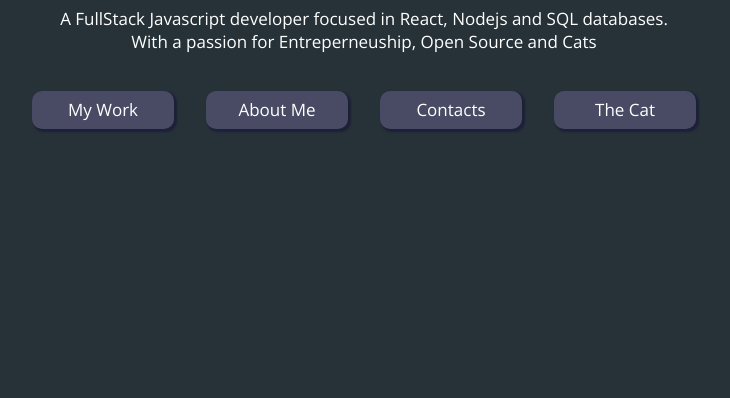
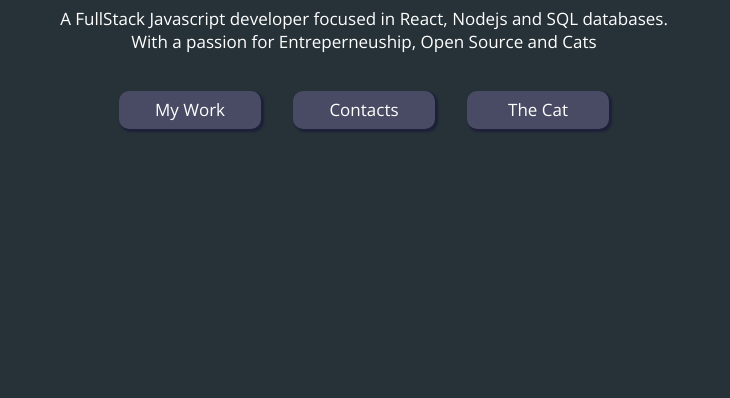
Before and after one commit to JonatasFAlves/jonatasfalves.github.io, a plain HTML site: page index.html in a window 1280 px wide. Shown: the part 402-800 px from the top of the page, without its empty margins (276-1006 px from the left). Drawn offline with nearby package versions, Linux system fonts and the light colour scheme.

Commit message:
index: Removed 'About me' button

```diff
--- a/index.html
+++ b/index.html
@@ -24,7 +24,6 @@
 
     <div class="topics">
         <a href="projects/projects.html" class="button">My Work</a>
-        <a href="404/404.html" class="button">About Me</a>
         <a href="contacts/contacts.html" class="button">Contacts</a>
         <a href="404/404.html" class="button">The Cat</a>
     </div>
```
